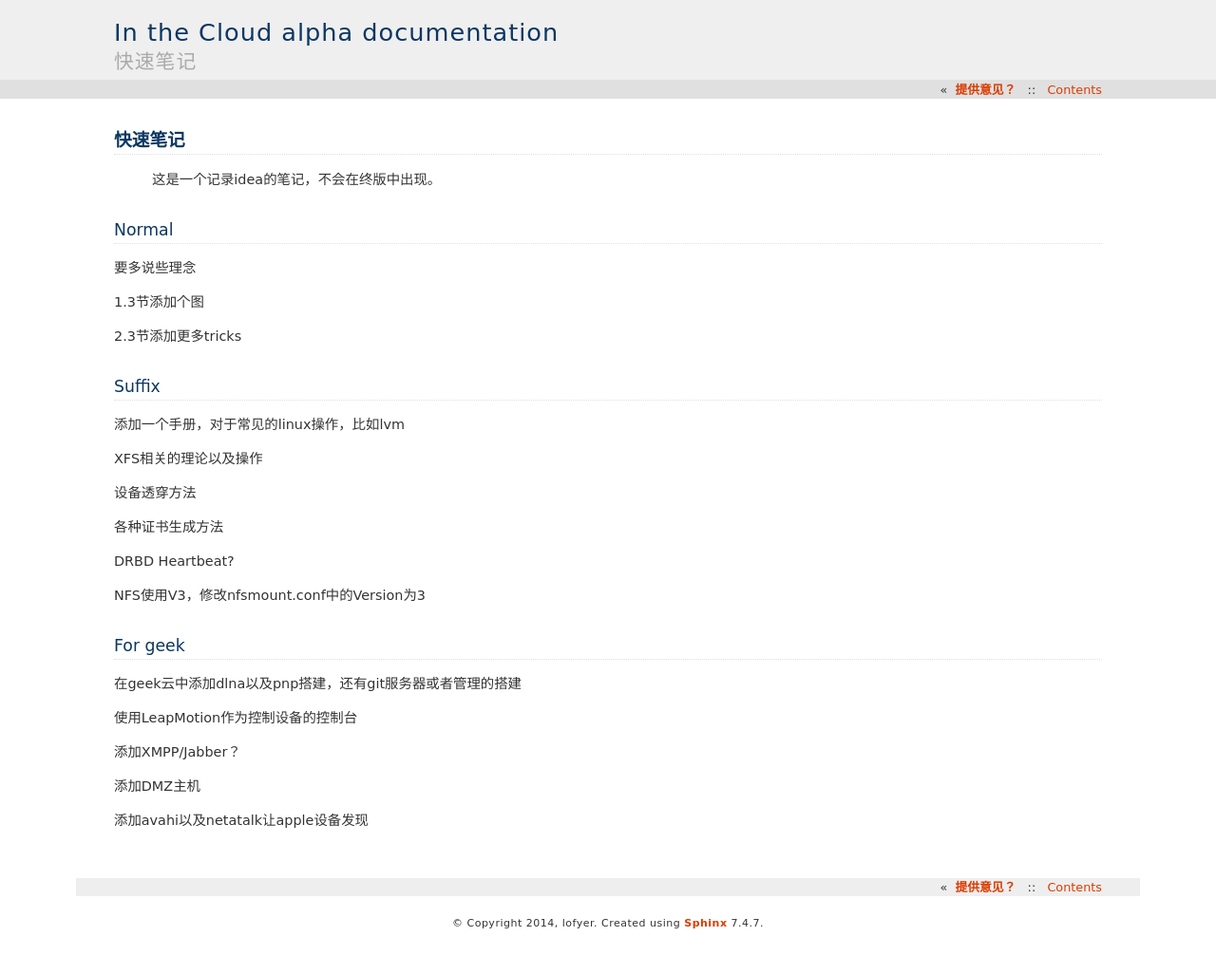
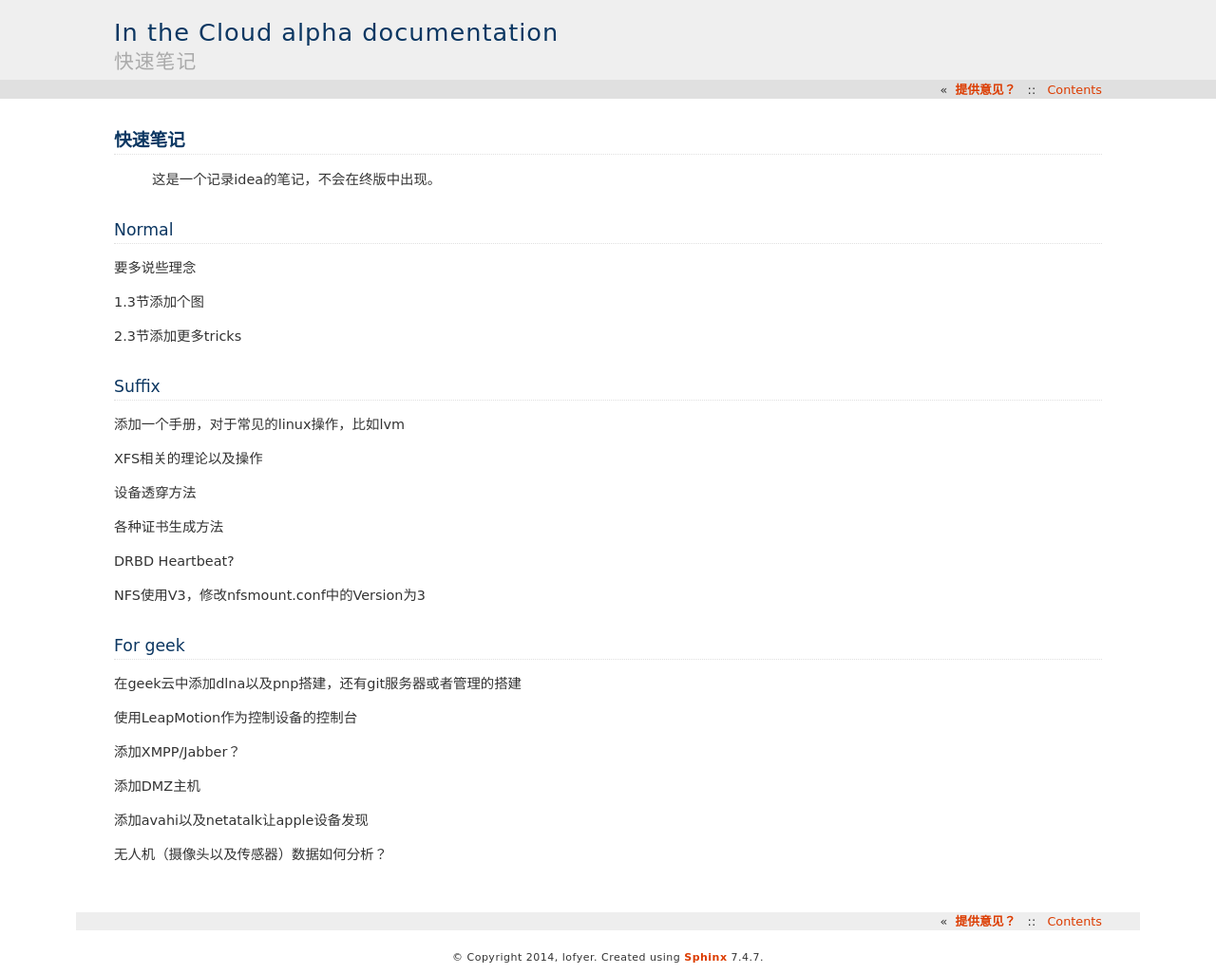
Before and after one commit to lofyer/InTheCloud, a Sphinx documentation site: the page built from source/TODO.rst, in a window 1280 px wide. Shown: the whole page at 95% size. Built offline with Sphinx 7.4.7, drawn with Linux system fonts in a browser that asks for light colours; formulas are drawn with MathJax 3; before the commit the page ends 990 px from its top, so only the background shows below that.

Commit message:
无人机数据更新？

```diff
--- a/source/TODO.rst
+++ b/source/TODO.rst
@@ -41,3 +41,5 @@ For geek
 添加DMZ主机
 
 添加avahi以及netatalk让apple设备发现
+
+无人机（摄像头以及传感器）数据如何分析？
--- a/source/posts/ch03.rst
+++ b/source/posts/ch03.rst
@@ -730,8 +730,6 @@ libguestfs
 
         .. code::
 
-
-
 FAT/NTFS扩容
 
 UI plugin
```
